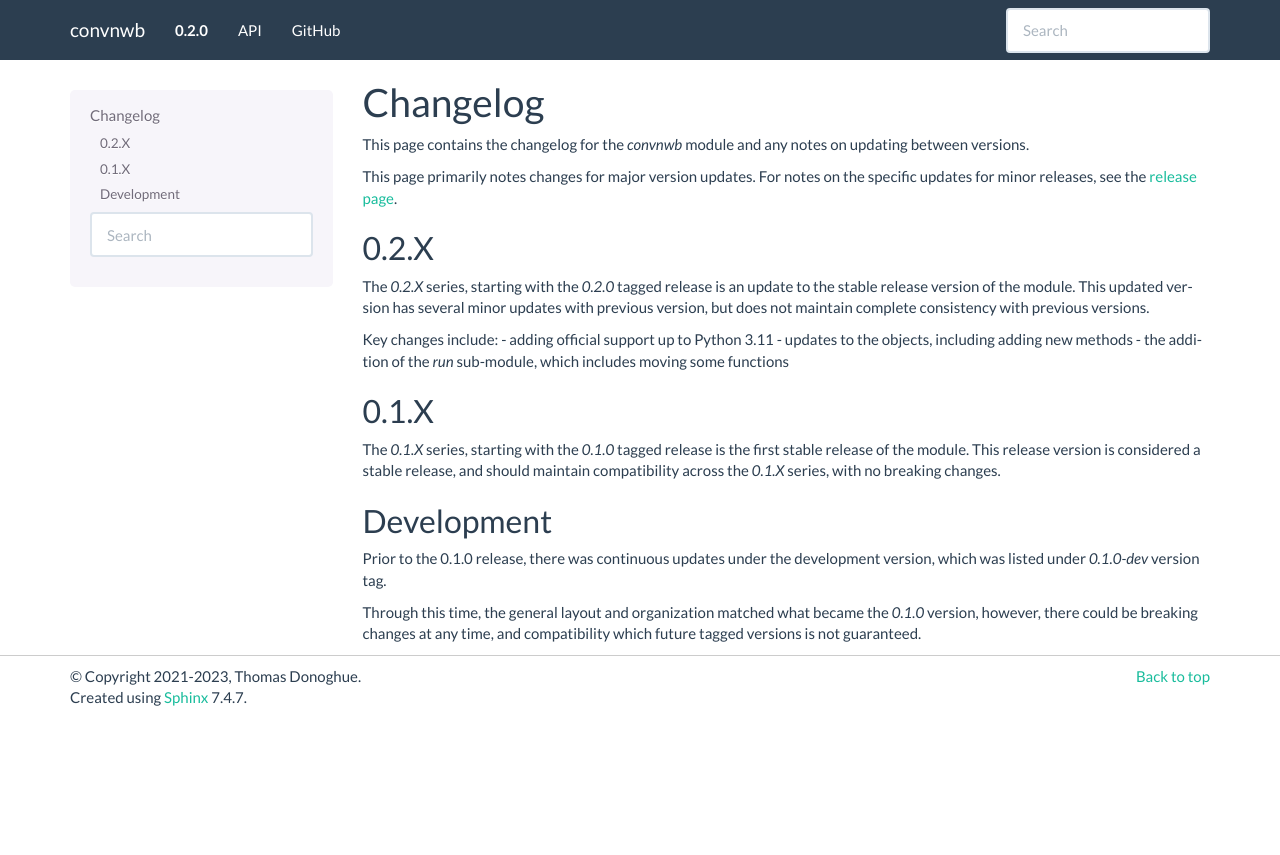
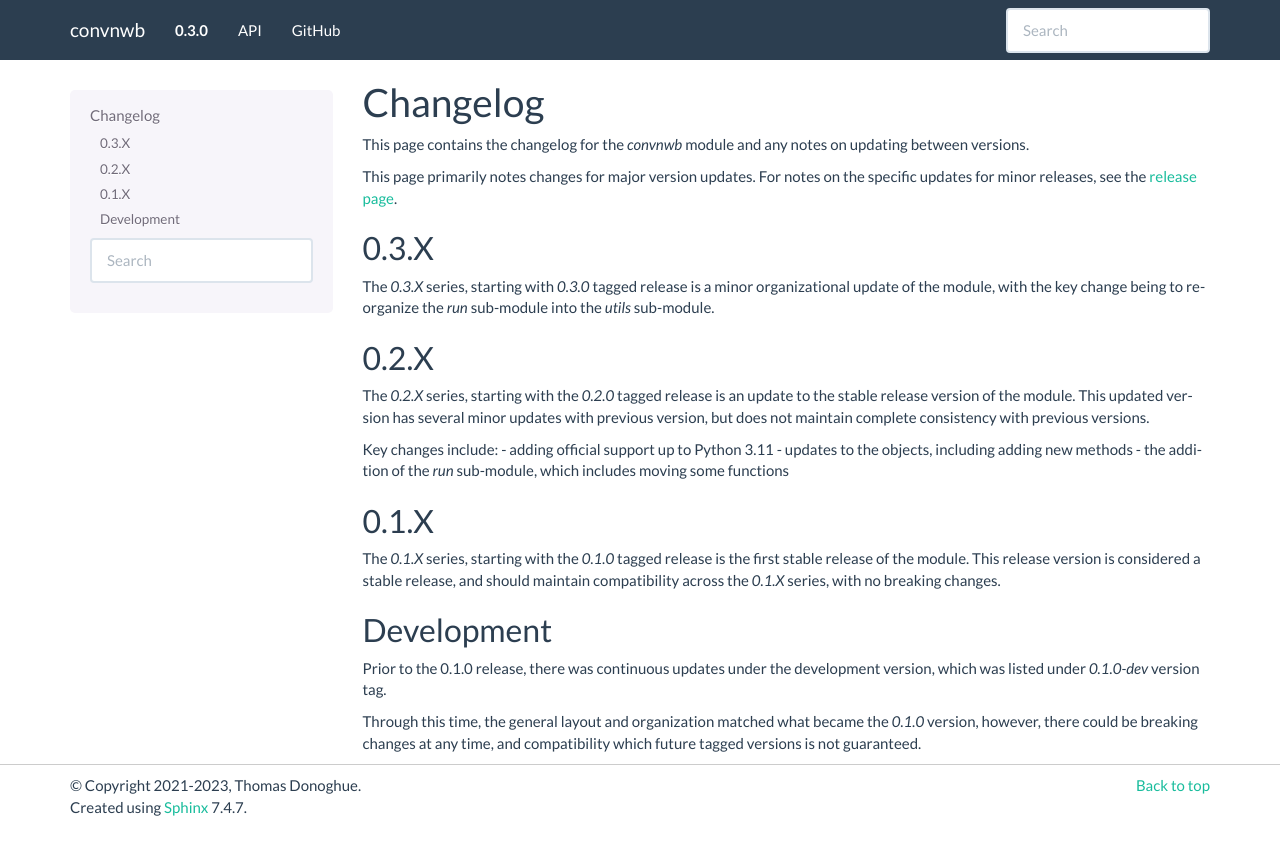
Before and after one commit to HSNPipeline/hsntools, a Sphinx documentation site: the page built from doc/changelog.rst, in a window 1280 px wide. Shown: the top 855 px of the page. Built offline with Sphinx 7.4.7, drawn with Linux system fonts in a browser that asks for light colours; pages that are not in the unit, such as notebooks, are missing from menus.

Commit message:
bump to version 0.3.0

```diff
--- a/README.rst
+++ b/README.rst
@@ -55,7 +55,7 @@ There are also optional dependencies, that offer extra functionality:
 Installation
 ------------
 
-The current release version is the 0.2.X series.
+The current release version is the 0.3.X series.
 
 Check the
 `changelog <https://github.com/HSUPipeline/convnwb/blob/main/CHANGELOG.md>`_
--- a/convnwb/version.py
+++ b/convnwb/version.py
@@ -1 +1 @@
-__version__ = '0.2.0'
+__version__ = '0.3.0'
--- a/doc/changelog.rst
+++ b/doc/changelog.rst
@@ -5,6 +5,13 @@ This page contains the changelog for the `convnwb` module and any notes on updat
 
 This page primarily notes changes for major version updates. For notes on the specific updates
 for minor releases, see the `release page <https://github.com/spiketools/spiketools/releases>`_.
+
+0.3.X
+-----
+
+The `0.3.X` series, starting with `0.3.0` tagged release is a minor organizational
+update of the module, with the key change being to re-organize the `run` sub-module
+into the `utils` sub-module.
 
 0.2.X
 -----
```
